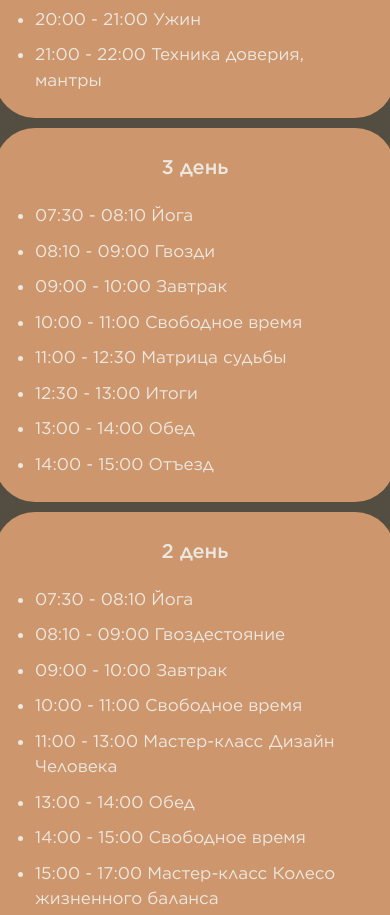
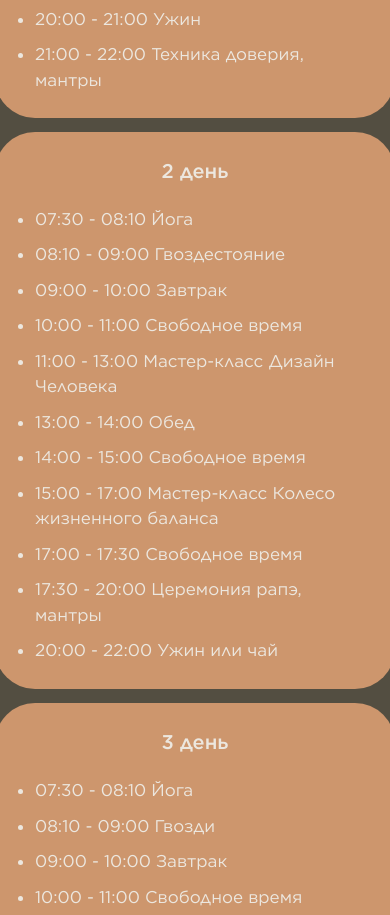
Before and after one commit to pechkinde/retreat-landing, a plain HTML site: page index.html in a window 390 px wide. Shown: the part 4029-4944 px from the top of the page. Drawn offline with Linux system fonts and the light colour scheme.

Commit message:
Small layout fix

```diff
--- a/index.html
+++ b/index.html
@@ -81,7 +81,7 @@
                             <li>21:00 - 22:00 Техника доверия, мантры</li>
                         </ul>
                     </div>
-                    <div class='item'>
+                    <div class='item day_3'>
                         <h3 class="center">3 день</h3>
                         <ul>
                             <li>07:30 - 08:10 Йога</li>
@@ -96,7 +96,7 @@
                     </div>
                 </div>
                 <div class="items__container">
-                    <div class='item item_big'>
+                    <div class='item item_big day_2'>
                         <h3 class="center">2 день</h3>
                         <ul>
                             <li>07:30 - 08:10 Йога</li>
--- a/style.css
+++ b/style.css
@@ -220,6 +220,7 @@ sup {
     display: flex;
     flex-direction: column;
     justify-content: space-evenly;
+    position: relative;
 }
 
 .item {
@@ -237,6 +238,21 @@ sup {
 
 .item_big {
     height: calc(100% - 10px);
+}
+
+@media (max-width: 860px) {
+    .day_2 {
+        position: relative;
+        top: -380px;
+        left: 0;
+        height: auto;
+    }
+    .day_3 {
+        position: relative;
+        top: 575px;
+        left: 0;
+        height: auto;
+    }
 }
 
 .contacts {
```
